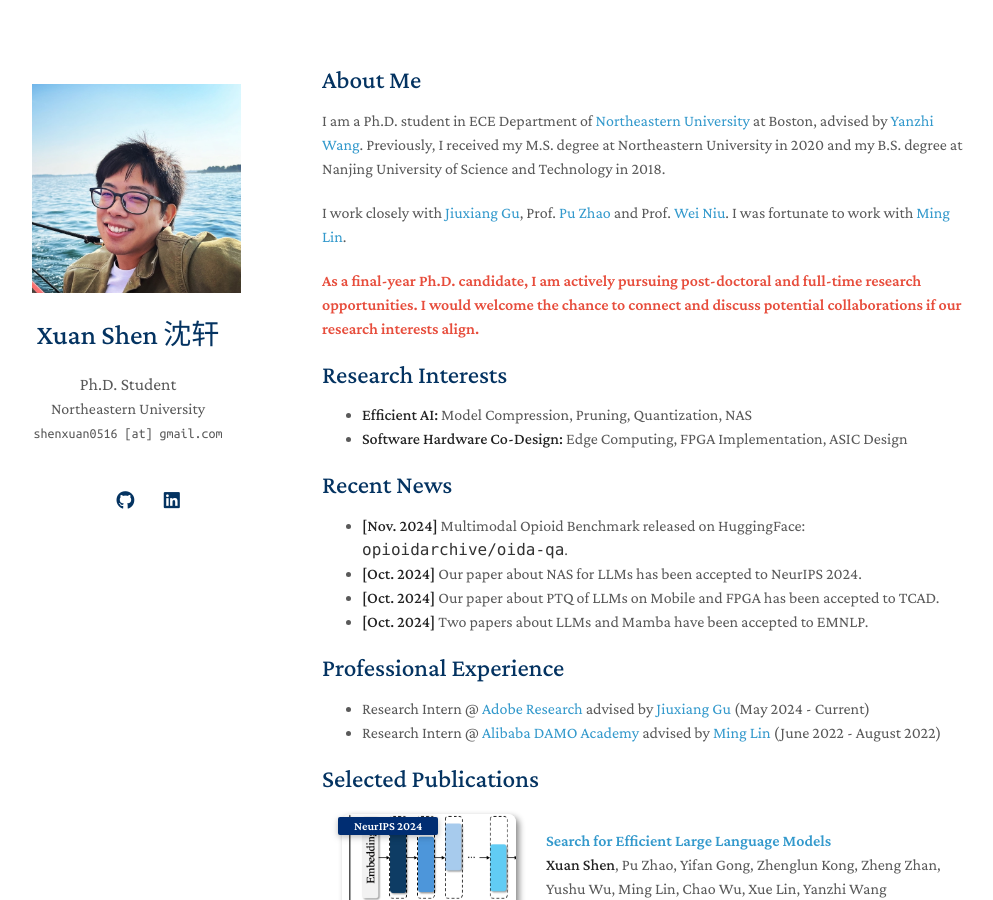
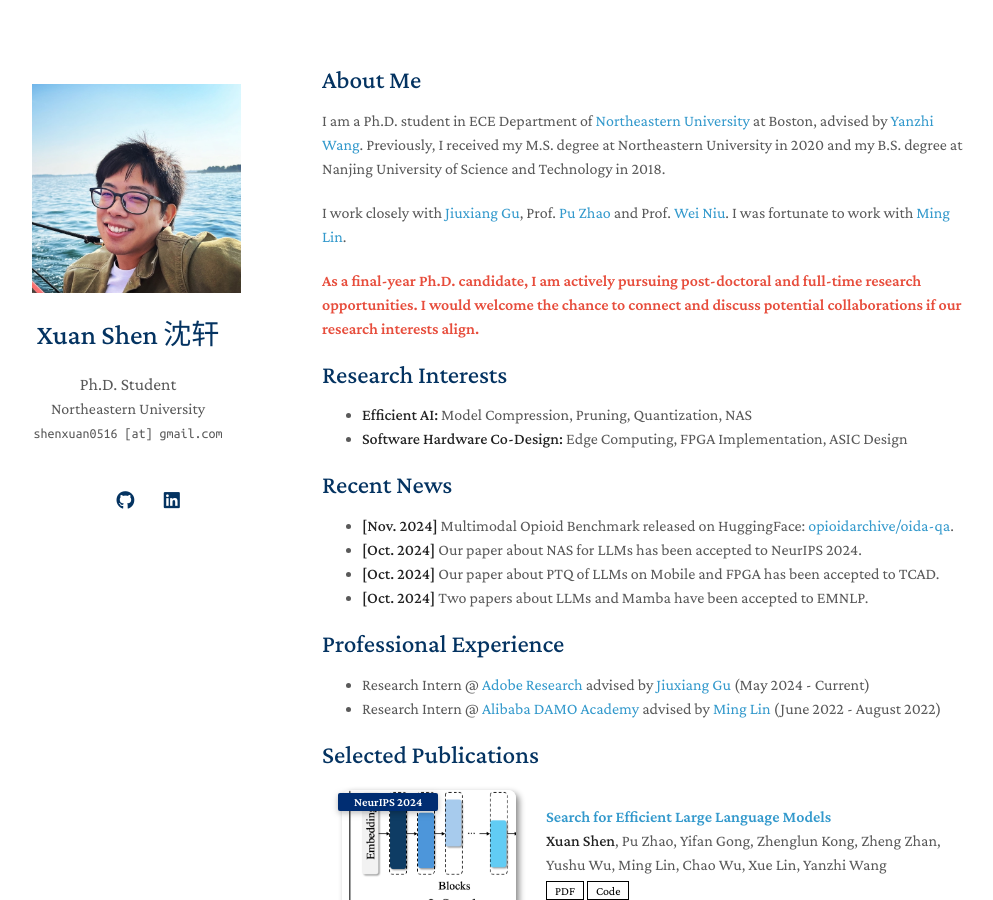
Before and after one commit to shawnricecake/shawnricecake.github.io, a Jekyll site: the page built from index.md, in a window 1280 px wide and 900 px high. Shown: the whole window, without its empty margins (148-1141 px from the left). Built offline with Jekyll 4.4.1, drawn with Linux system fonts in a browser that asks for light colours; a style sheet for code colours, icons or effects is not loaded; our own code applies the rules of GitHub Pages for plain Markdown files.

```diff
--- a/index.md
+++ b/index.md
@@ -18,7 +18,7 @@ I was fortunate to work with [Ming Lin](https://minglin-home.github.io/).
 
 ## Recent News
 
-- **[Nov. 2024]** Multimodal Opioid Benchmark released on HuggingFace: [`opioidarchive/oida-qa`](https://huggingface.co/datasets/opioidarchive/oida-qa).
+- **[Nov. 2024]** Multimodal Opioid Benchmark released on HuggingFace: [opioidarchive/oida-qa](https://huggingface.co/datasets/opioidarchive/oida-qa).
 - **[Oct. 2024]** Our paper about NAS for LLMs has been accepted to NeurIPS 2024.
 - **[Oct. 2024]** Our paper about PTQ of LLMs on Mobile and FPGA has been accepted to TCAD.
 - **[Oct. 2024]** Two papers about LLMs and Mamba have been accepted to EMNLP.
```
